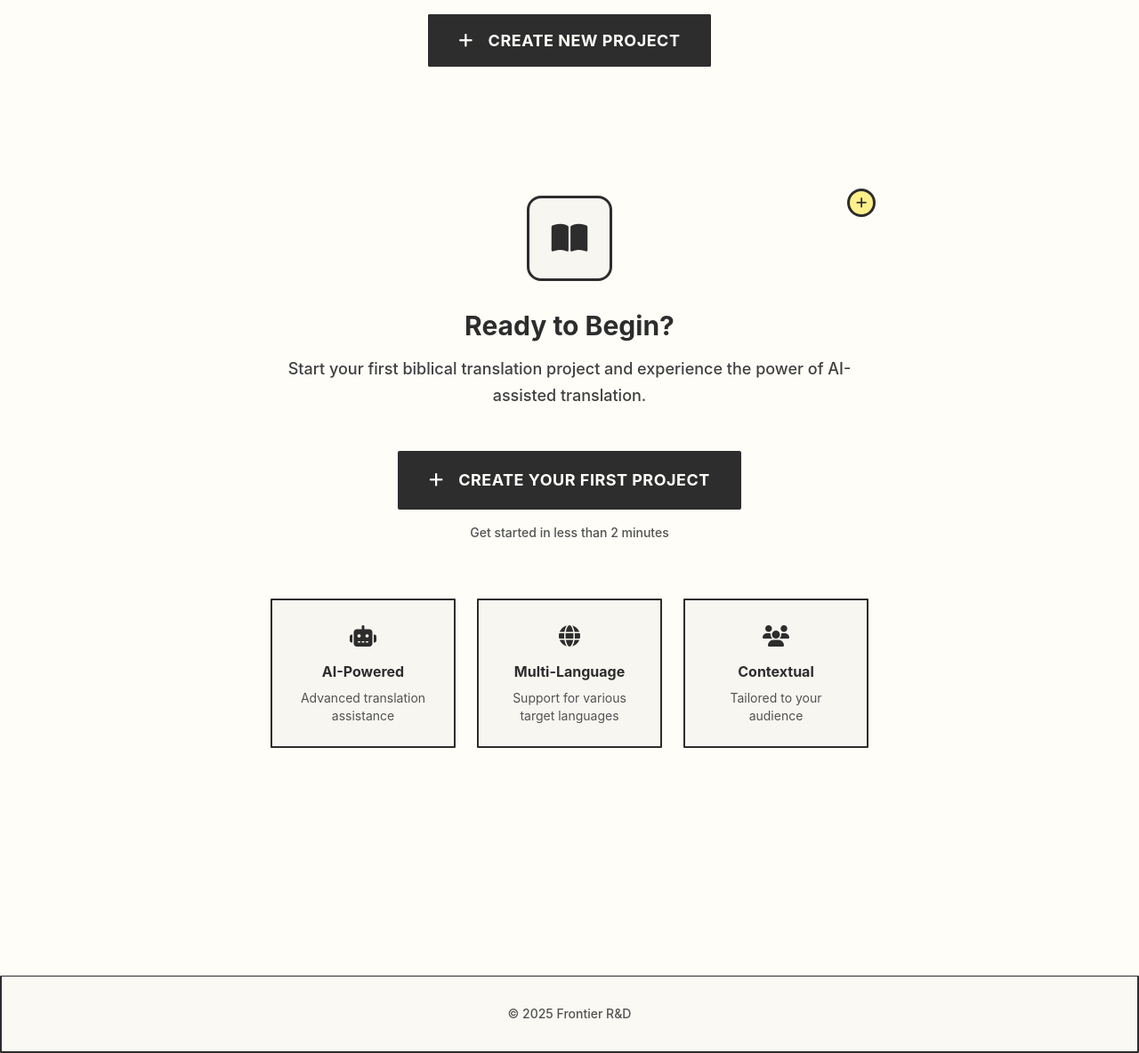
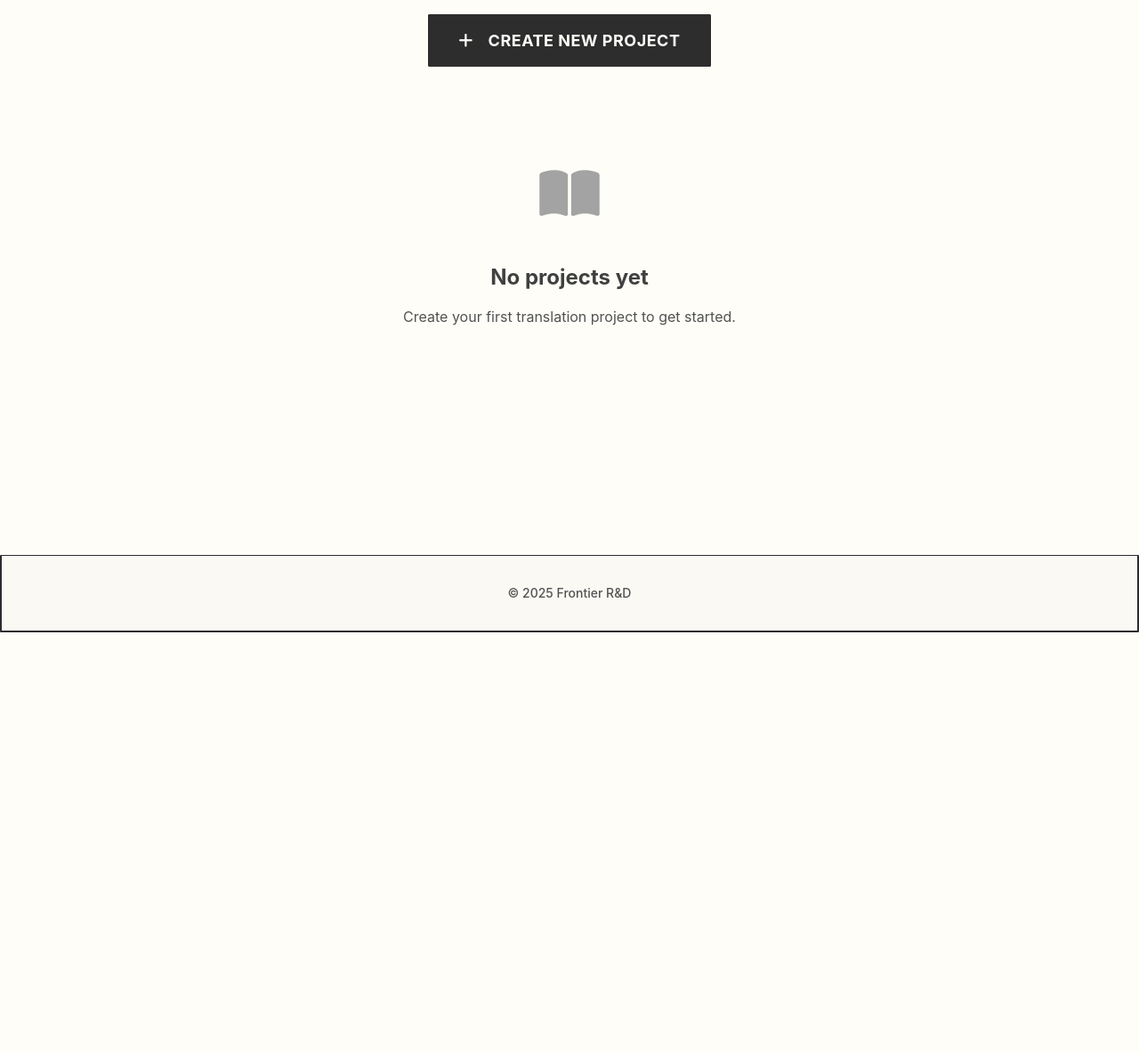
Before and after one commit to genesis-ai-dev/CodexZero, a Flask app: template templates/dashboard.html in a window 1280 px wide. Shown: the part 228-1412 px from the top of the page at 89% size. After the commit the page ends 939 px from the top, so only its background shows below. Run offline with Flask 3, Linux system fonts and the light colour scheme; the template is opened without the code that fills it, so the values that code supplies are empty; the visitor is signed in with stand-in values (Sample User, id 1); some libraries are stand-ins or nearby versions.

Commit message:
removed Duplicate Project Creation UI.

```diff
--- a/app.py
+++ b/app.py
@@ -187,8 +187,9 @@ def index():
 def health():
     """Simple health check endpoint"""
     try:
-        # Test database connection with timeout
-        db.session.execute('SELECT 1')
+        # Test database connection with proper SQLAlchemy syntax
+        from sqlalchemy import text
+        db.session.execute(text('SELECT 1'))
         db_status = "OK"
     except Exception as e:
         db_status = f"ERROR: {str(e)}"
--- a/templates/dashboard.html
+++ b/templates/dashboard.html
@@ -91,49 +91,12 @@
 
         {% else %}
             <!-- Empty State -->
-            <div class="text-center py-24 max-w-2xl mx-auto">
-                <div class="relative mb-8">
-                    <div class="w-24 h-24 paper-light marker-border rounded-2xl mb-6 flex items-center justify-center mx-auto">
-                        <i class="fas fa-book-open text-4xl" style="color: #2d2d2d;"></i>
-                    </div>
-                    <div class="absolute -top-2 -right-2 w-8 h-8 bg-yellow-200 marker-border rounded-full flex items-center justify-center">
-                        <i class="fas fa-plus text-sm" style="color: #2d2d2d;"></i>
-                    </div>
+            <div class="text-center py-16 max-w-xl mx-auto">
+                <div class="mb-8">
+                    <i class="fas fa-book-open text-6xl text-neutral-400 mb-4"></i>
                 </div>
-
-                <h3 class="text-3xl font-bold mb-4" style="color: #2d2d2d;">Ready to Begin?</h3>
-                <p class="text-lg text-neutral-700 mb-12 font-medium leading-relaxed">
-                    Start your first biblical translation project and experience the power of AI-assisted translation.
-                </p>
-
-                <div class="space-y-4">
-                    <a href="{{ url_for('new_project') }}" class="btn-marker inline-block text-lg px-8 py-4">
-                        <i class="fas fa-plus mr-3"></i>
-                        Create Your First Project
-                    </a>
-                    <div class="text-sm text-neutral-600 font-medium">
-                        Get started in less than 2 minutes
-                    </div>
-                </div>
-
-                <!-- Feature highlights -->
-                <div class="grid gap-6 mt-16 md:grid-cols-3">
-                    <div class="p-6 paper-light marker-border-thin">
-                        <i class="fas fa-robot text-2xl mb-3" style="color: #2d2d2d;"></i>
-                        <h4 class="font-bold mb-2" style="color: #2d2d2d;">AI-Powered</h4>
-                        <p class="text-sm text-neutral-600">Advanced translation assistance</p>
-                    </div>
-                    <div class="p-6 paper-light marker-border-thin">
-                        <i class="fas fa-globe text-2xl mb-3" style="color: #2d2d2d;"></i>
-                        <h4 class="font-bold mb-2" style="color: #2d2d2d;">Multi-Language</h4>
-                        <p class="text-sm text-neutral-600">Support for various target languages</p>
-                    </div>
-                    <div class="p-6 paper-light marker-border-thin">
-                        <i class="fas fa-users text-2xl mb-3" style="color: #2d2d2d;"></i>
-                        <h4 class="font-bold mb-2" style="color: #2d2d2d;">Contextual</h4>
-                        <p class="text-sm text-neutral-600">Tailored to your audience</p>
-                    </div>
-                </div>
+                <h3 class="text-2xl font-bold mb-4 text-neutral-700">No projects yet</h3>
+                <p class="text-neutral-600 mb-8">Create your first translation project to get started.</p>
             </div>
         {% endif %}
     </div>
--- a/utils/translation_manager.py
+++ b/utils/translation_manager.py
@@ -6,6 +6,7 @@ from typing import List, Dict, Optional, Tuple
 # Add project root to path for imports
 sys.path.insert(0, os.path.dirname(os.path.dirname(os.path.abspath(__file__))))
 
+# Import packages after path setup
 from vref_utils import Vref
 from storage import get_storage
 
```
